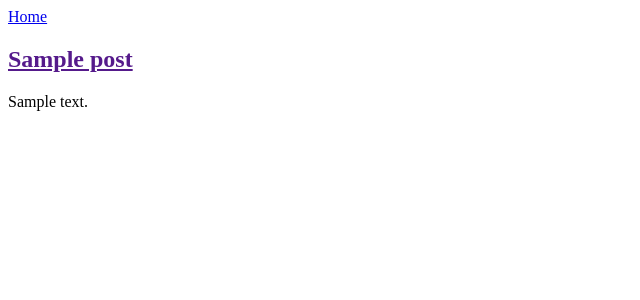
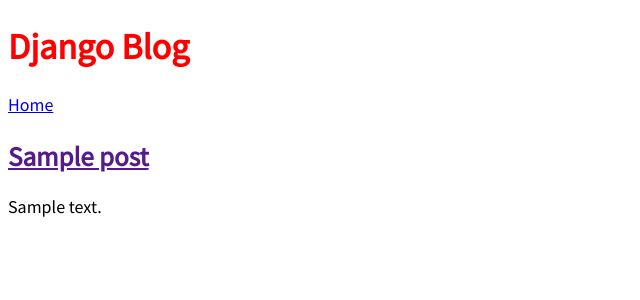
Before and after one commit to liampc/Django-projects, a Django app: page / in a window 1280 px wide. Shown: the top 300 px of the page, without its empty margins (0-640 px from the left). Run offline with Django 3.2, Linux system fonts and the light colour scheme; tables that the repository leaves empty hold one stand-in row (values such as "Sample post").

Commit message:
add css file

```diff
--- a/blog_project/settings.py
+++ b/blog_project/settings.py
@@ -120,3 +120,4 @@
 # https://docs.djangoproject.com/en/3.1/howto/static-files/
 
 STATIC_URL = '/static/'
+STATICFILES_DIRS = [os.path.join(BASE_DIR, 'static')] #path for static files like css
--- /dev/null
+++ b/static/css/base.css
@@ -0,0 +1,10 @@
+
+
+body {
+    font-family: 'Source Sans Pro', sans-serif;
+    font-size: 18px;
+}
+
+ header h1 {
+    color:red;
+}
--- a/templates/base.html
+++ b/templates/base.html
@@ -1,12 +1,17 @@
+{% load static %}
+
 <!DOCTYPE html>
 <html lang="en">
 <head>
     <meta charset="UTF-8">
     <meta name="viewport" content="width=device-width, initial-scale=1.0">
+    <link href="https://fonts.googleapis.com/css?family=Source+Sans+Pro:ǓǏǏ" rel="stylesheet">
     <title>Blog</title>
+    <link href="{% static 'css/base.css' %}" rel="stylesheet">
 </head>
 <body>
     <header>
+        <h1>Django Blog</h1>
         <a href="{% url 'home' %}">Home</a>
     </header>
     <div>
```
